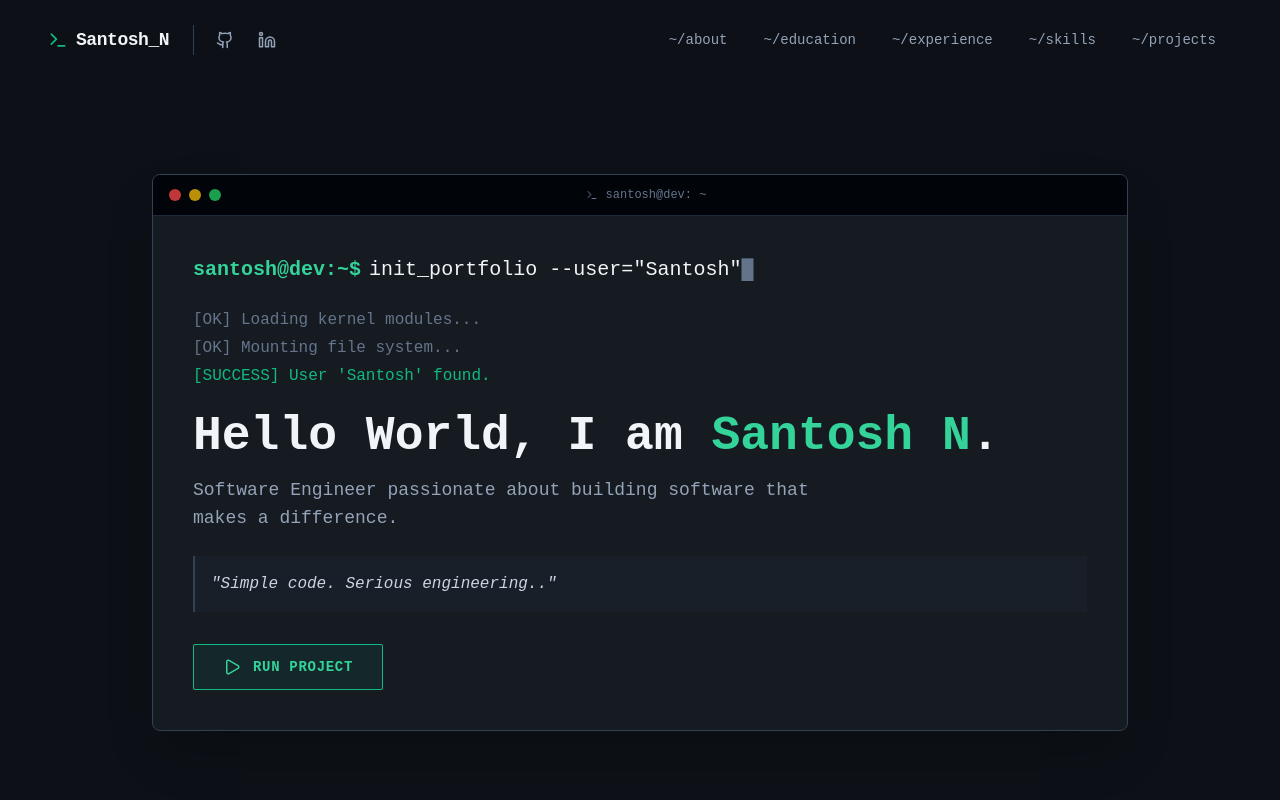
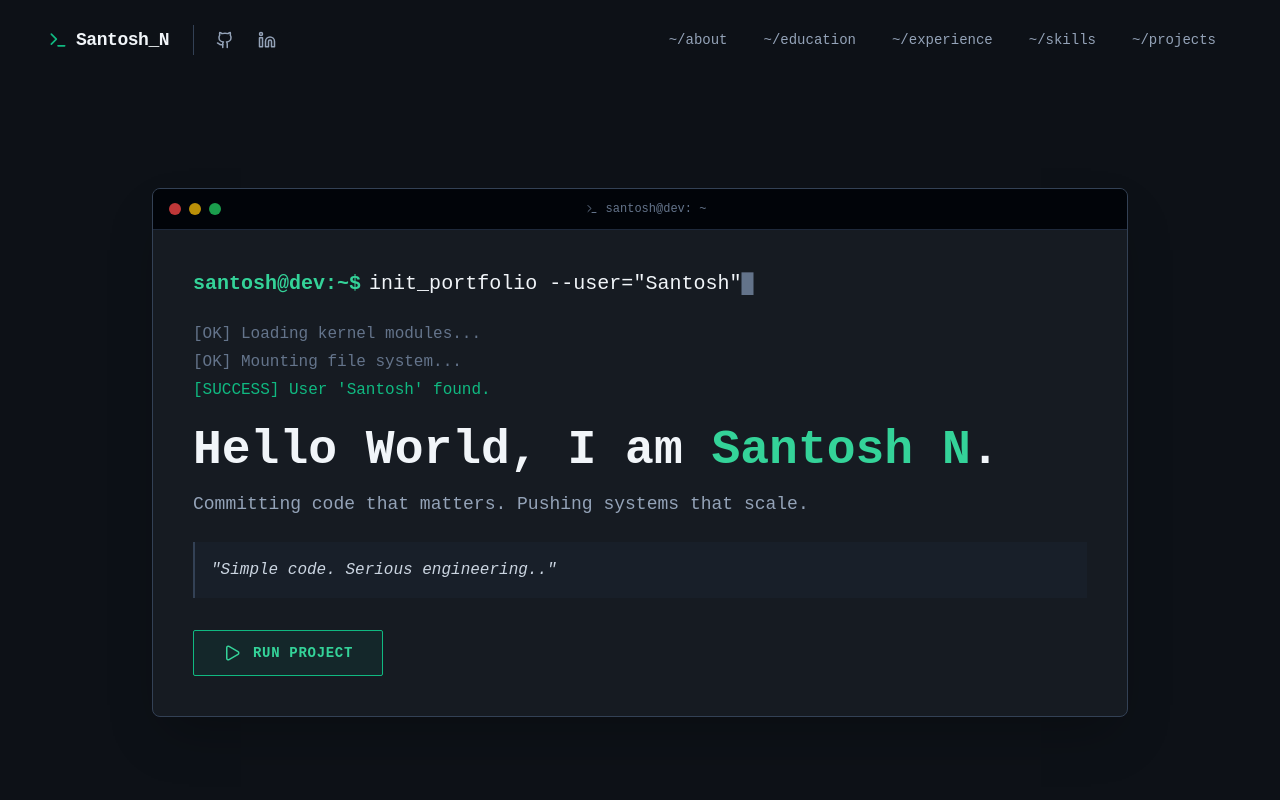
Before and after one commit to santhoshn315/Profile, a React (Vite) app: page / in a window 1280 px wide. Shown: the top 800 px of the page. Built offline with nearby package versions, Linux system fonts and the light colour scheme.

Commit message:
Update description in TerminalCard component

```diff
--- a/src/components/TerminalCard.jsx
+++ b/src/components/TerminalCard.jsx
@@ -67,7 +67,7 @@ const TerminalCard = () => {
             </h1>
 
             <p className="text-slate-400 max-w-2xl mb-6 text-lg">
-            Software Engineer passionate about building software that makes a difference.
+            Committing code that matters. Pushing systems that scale.
             </p>
 
             <div className="p-4 border-l-2 border-slate-700 bg-slate-800/30 text-slate-300 italic">
```
